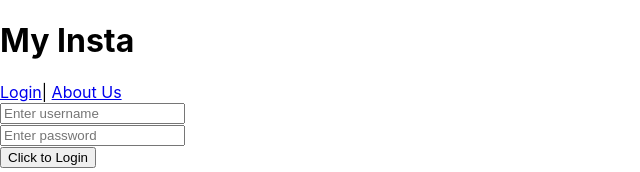
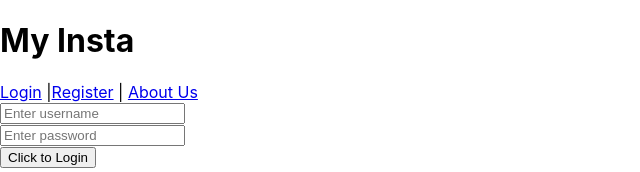
Before and after one commit to julyy25/hello-react, a React (Create React App) app: page /login in a window 1280 px wide. Shown: the top 172 px of the page, without its empty margins (0-640 px from the left). Built offline with nearby package versions, Linux system fonts and the light colour scheme.

Commit message:
regiser added.

```diff
--- a/src/App.js
+++ b/src/App.js
@@ -6,6 +6,7 @@ import Logout from "./components/Logout";
 import BodyguardComponent from "./components/BodyguardComponent";
 import AboutusComponent from "./components/AboutusComponent";
 import DynamicLinks from "./components/DynamicLinks";
+import RegisterComponent from "./components/RegisterComponent";
 
 // USER DEFFINED TAG :: CONFIGURATION
 function App() {
@@ -36,6 +37,7 @@ function App() {
         <Route path="/logout" element={<Logout />} />
         <Route path="/" element={<FollowersComponent />} />
         <Route path="/aboutus" element={<AboutusComponent />} />
+        <Route path="/register" element={<RegisterComponent />} />
       </Routes>
     </BrowserRouter>
   );
--- a/src/components/DynamicLinks.js
+++ b/src/components/DynamicLinks.js
@@ -11,9 +11,10 @@ function DynamicLinks() {
       </div>
     );
   } else {
+    // Not Logged In
     return (
       <div>
-        <Link to="/login">Login</Link>| <Link to="/aboutus">About Us</Link>
+        <Link to="/login">Login</Link> |<Link to="/register">Register</Link> | <Link to="/aboutus">About Us</Link>
       </div>
     );
   }
--- a/src/components/Login.js
+++ b/src/components/Login.js
@@ -6,6 +6,7 @@ function Login() {
 
   const handleLogin = async () => {
     try {
+      // Not Recommended
       const username = document.getElementById("username").value;
       const password = document.getElementById("password").value;
 
--- /dev/null
+++ b/src/components/RegisterComponent.js
@@ -0,0 +1,9 @@
+function RegisterComponent() {
+  return (
+    <div>
+      <h2>Register Component</h2>
+    </div>
+  );
+}
+
+export default RegisterComponent;
```
